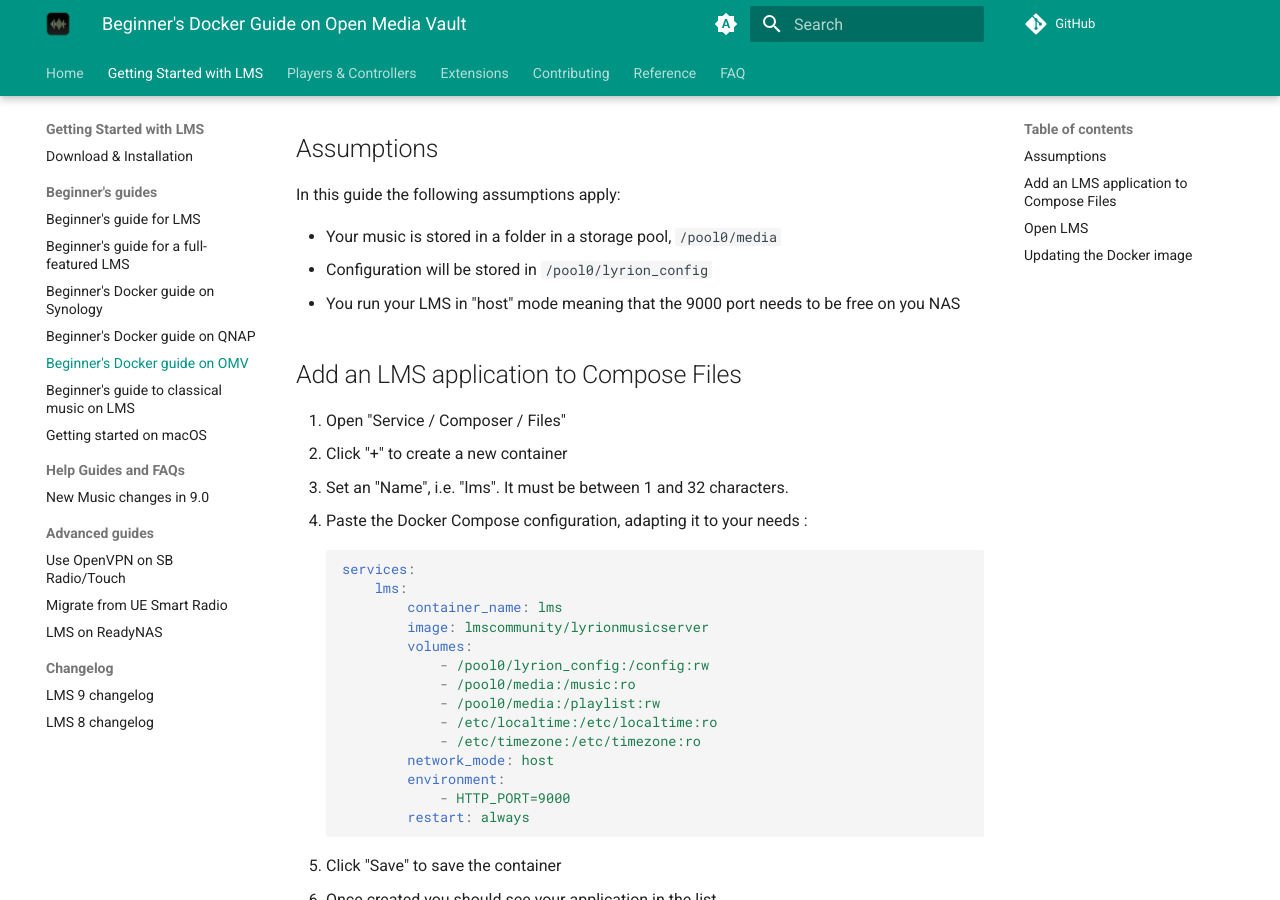
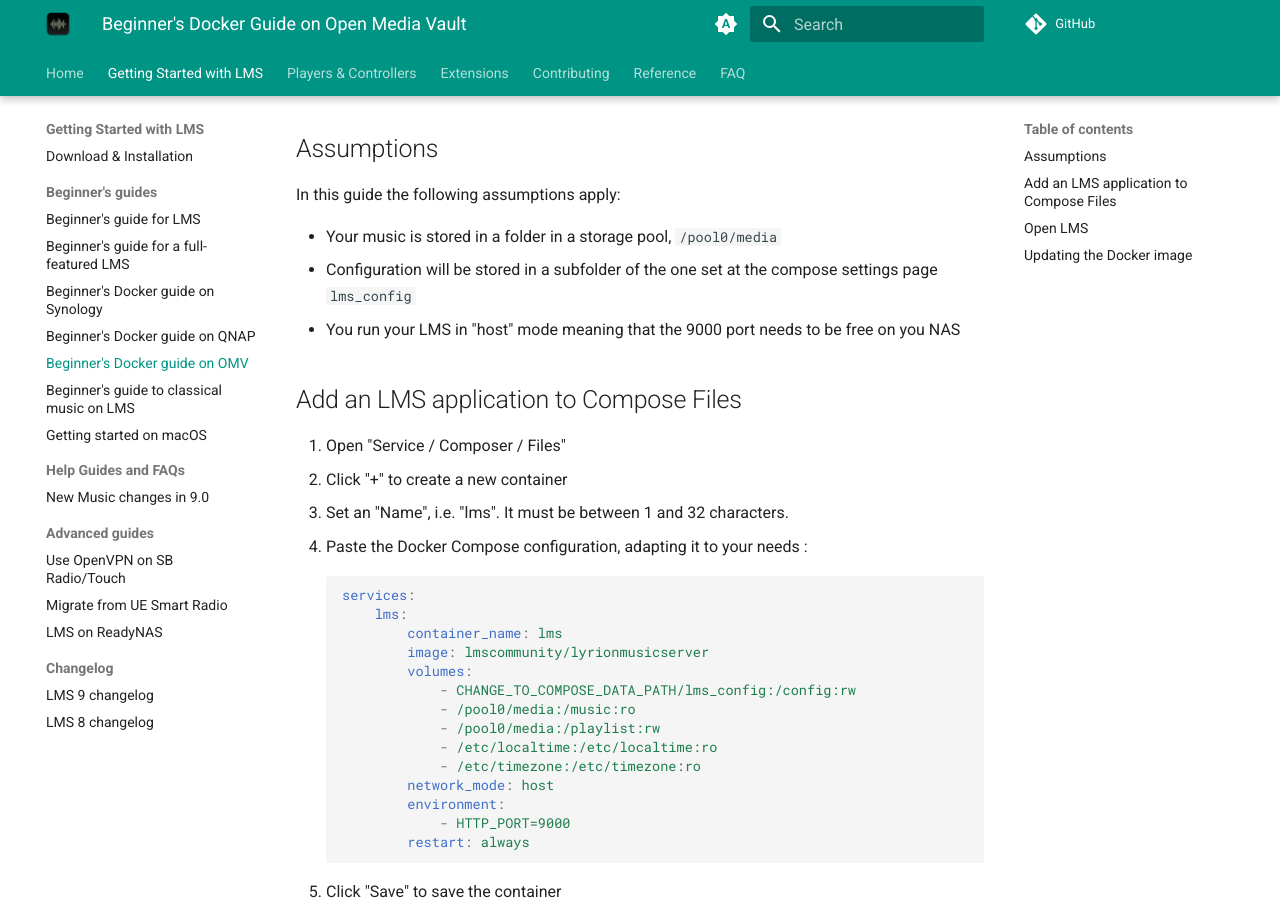
Before and after one commit to LMS-Community/lms-community.github.io, an MkDocs documentation site: the page built from docs/getting-started/beginners-guide-omv-docker.md, in a window 1280 px wide and 900 px high, scrolled down 419 px. Built offline with MkDocs 1.6.1 and Material for MkDocs 9.7.7, drawn with Linux system fonts in a browser that asks for light colours; a script that is not in the unit is left out; plug-ins that fetch from the network failed and are left out; comment, search, counter and statistics services are not loaded.

Commit message:
Update configuration path in beginners guide
CHANGE_TO_COMPOSE_DATA_PATH is the path OMV is recommending for persistant config files.

```diff
--- a/docs/getting-started/beginners-guide-omv-docker.md
+++ b/docs/getting-started/beginners-guide-omv-docker.md
@@ -17,7 +17,7 @@
 In this guide the following assumptions apply:
 
 - Your music is stored in a folder in a storage pool, `/pool0/media`
-- Configuration will be stored in `/pool0/lyrion_config`
+- Configuration will be stored in a subfolder of the one set at the compose settings page `lms_config`
 - You run your LMS in "host" mode meaning that the 9000 port needs to be free on you NAS
 
 ## Add an LMS application to Compose Files
@@ -32,7 +32,7 @@
             container_name: lms
             image: lmscommunity/lyrionmusicserver
             volumes:
-                - /pool0/lyrion_config:/config:rw
+                - CHANGE_TO_COMPOSE_DATA_PATH/lms_config:/config:rw
                 - /pool0/media:/music:ro
                 - /pool0/media:/playlist:rw
                 - /etc/localtime:/etc/localtime:ro
```
